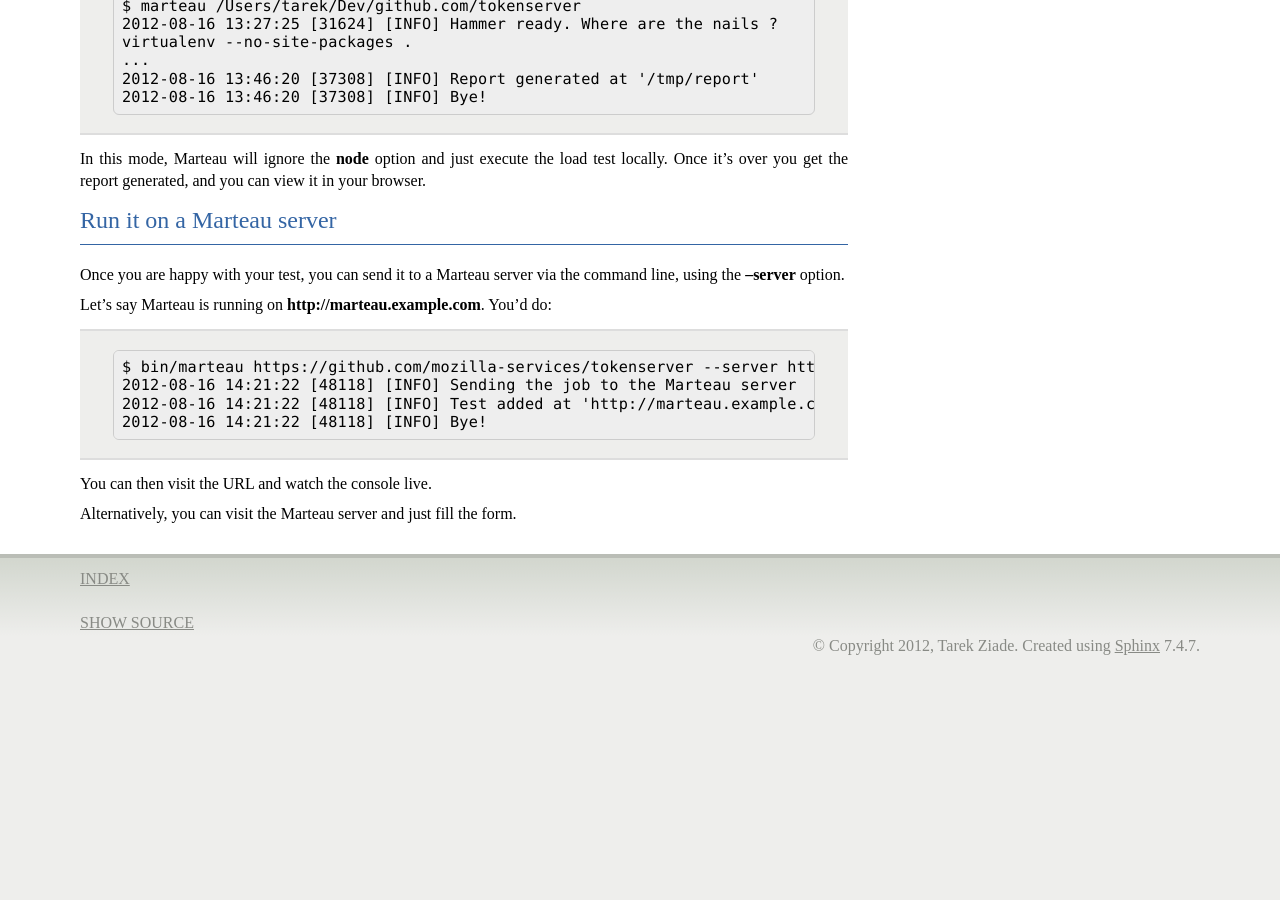
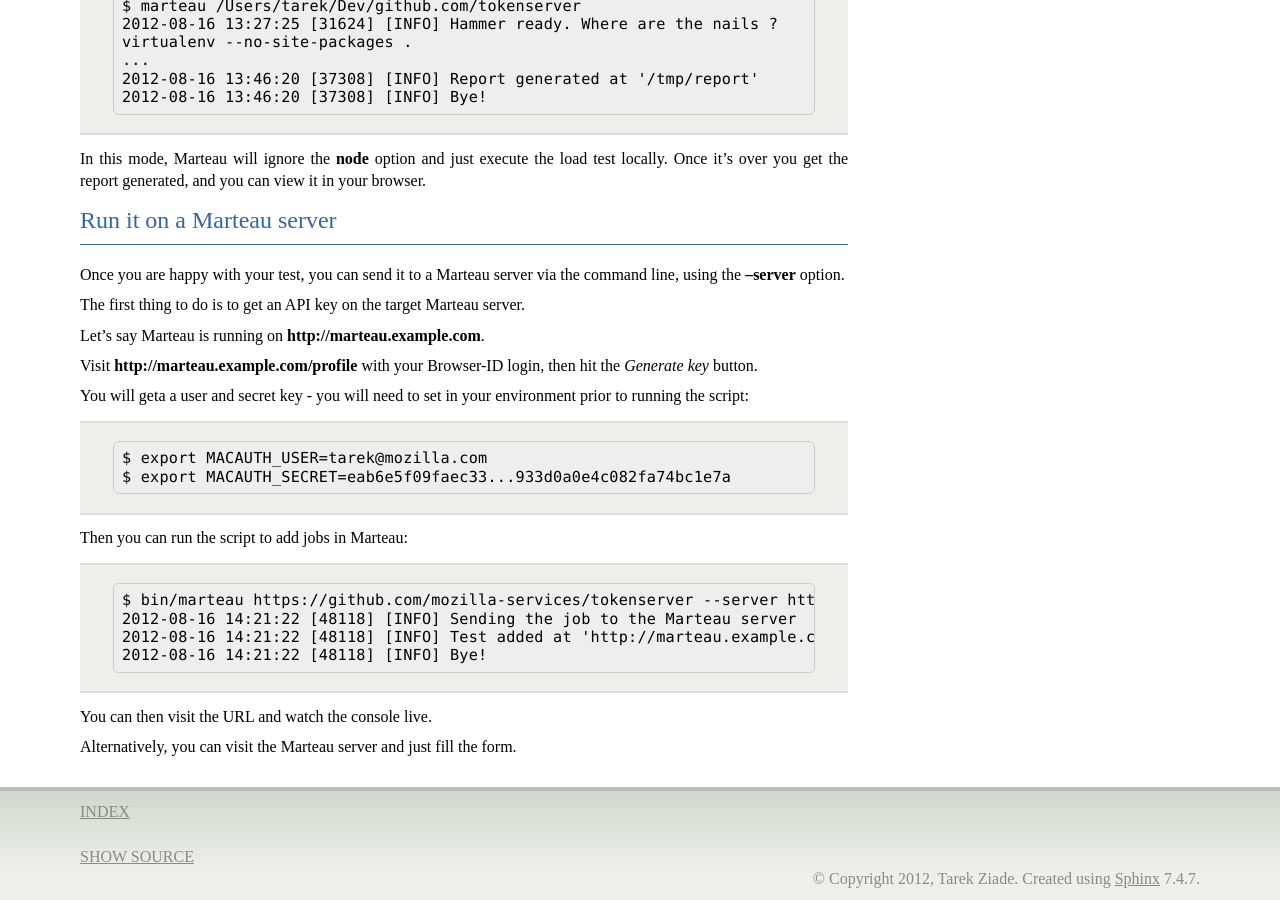
Before and after one commit to mozilla-services/marteau, a Sphinx documentation site: the page built from marteau/docs/source/index.rst, in a window 1280 px wide and 900 px high, scrolled down 1776 px. Built offline with Sphinx 7.4.7, drawn with Linux system fonts in a browser that asks for light colours; some web fonts are replaced; before the commit the page ends 2443 px from its top, so only the background shows below that.

Commit message:
added some doc

```diff
--- a/marteau/docs/source/index.rst
+++ b/marteau/docs/source/index.rst
@@ -103,7 +103,20 @@ Run it on a Marteau server
 Once you are happy with your test, you can send it to a Marteau server via
 the command line, using the **--server** option.
 
-Let's say Marteau is running on **http://marteau.example.com**. You'd do::
+The first thing to do is to get an API key on the target Marteau server.
+
+Let's say Marteau is running on **http://marteau.example.com**.
+
+Visit **http://marteau.example.com/profile** with your Browser-ID login,
+then hit the *Generate key* button.
+
+You will geta a user and secret key - you will need to set in your environment
+prior to running the script::
+
+    $ export MACAUTH_USER=tarek@mozilla.com
+    $ export MACAUTH_SECRET=eab6e5f09faec33...933d0a0e4c082fa74bc1e7a
+
+Then you can run the script to add jobs in Marteau::
 
     $ bin/marteau https://github.com/mozilla-services/tokenserver --server http://marteau.example.com
     2012-08-16 14:21:22 [48118] [INFO] Sending the job to the Marteau server
```
Also changed, not shown: 6 other files.
